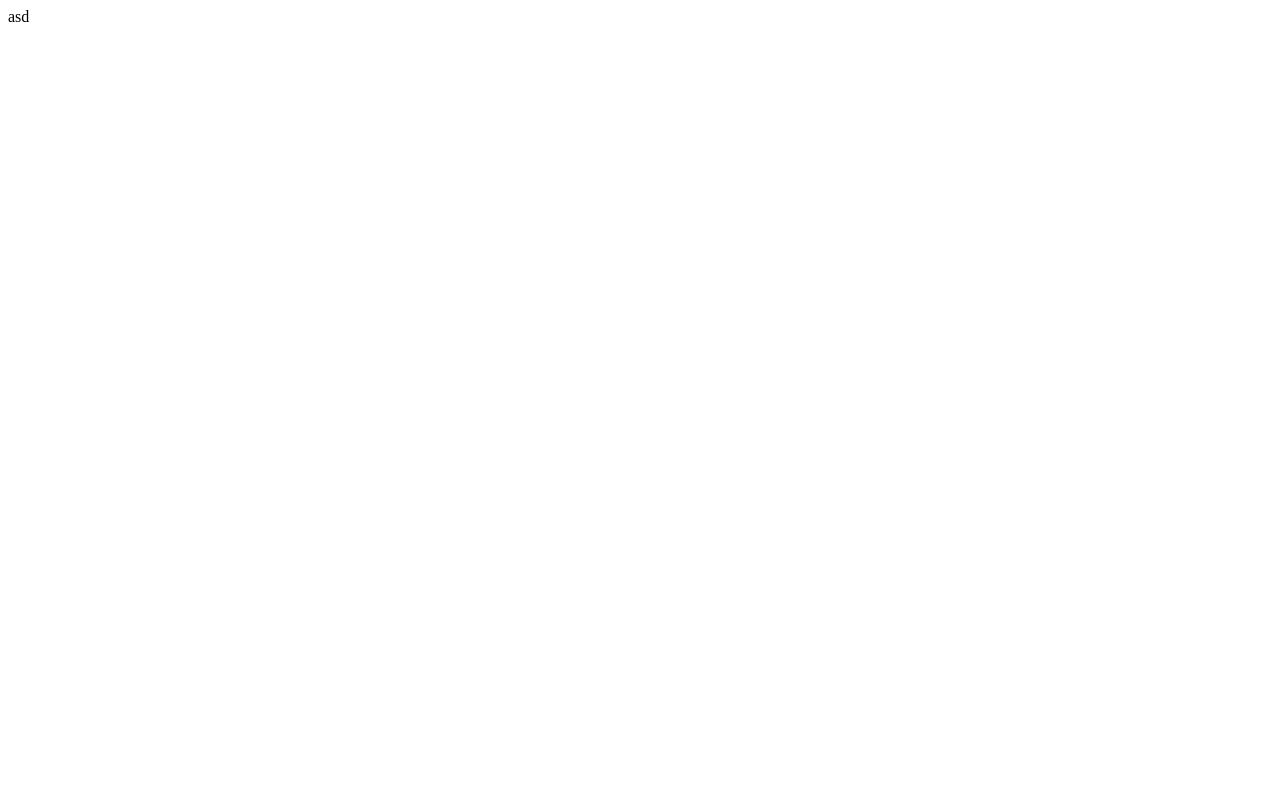
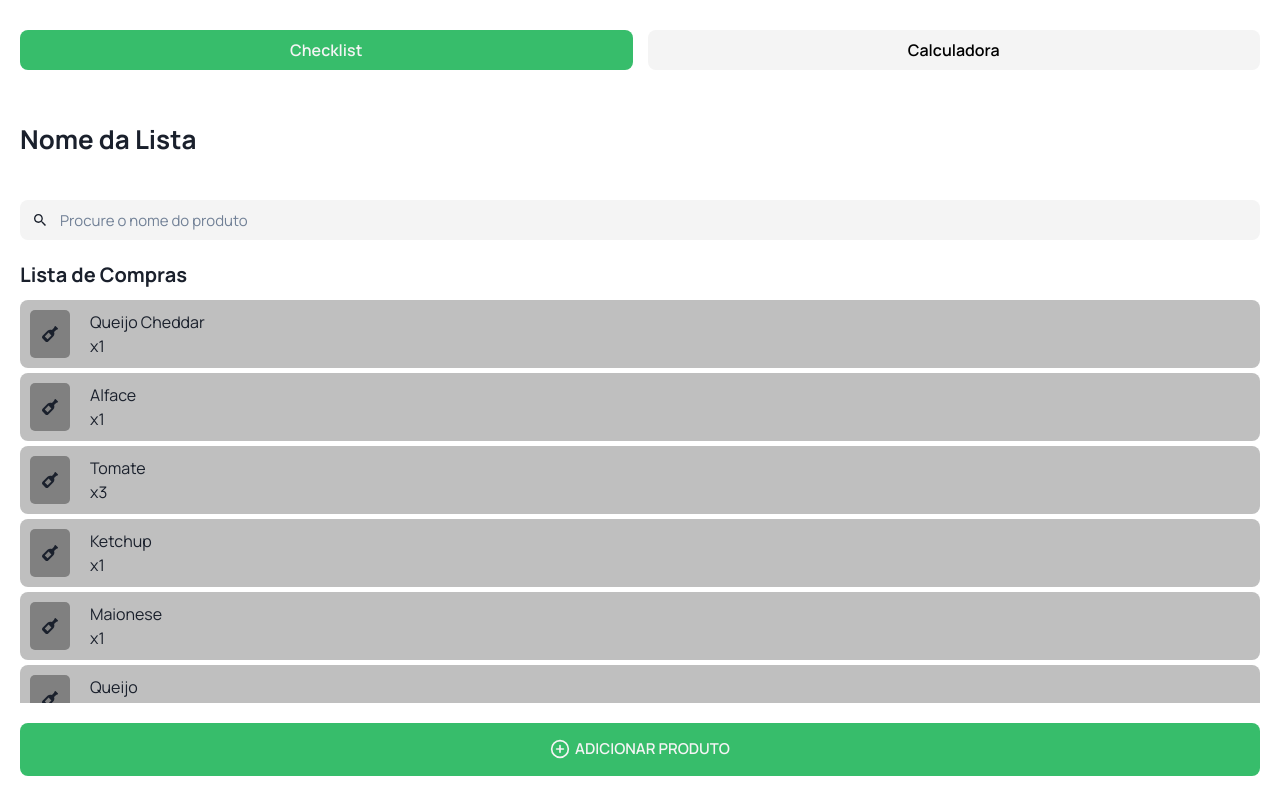
Before and after one commit to Alec-NK/shoplist, a React (Create React App) app: page / in a window 1280 px wide. Built offline with nearby package versions, Linux system fonts and the light colour scheme.

Commit message:
feat: theme, chakra ui e styled components

```diff
--- a/src/App.tsx
+++ b/src/App.tsx
@@ -1,7 +1,21 @@
 import React from "react";
+import { ThemeProvider } from "styled-components";
+import { ChakraProvider } from "@chakra-ui/react";
+
+import ShoppingList from "./pages/ShoppingList";
+
+import { DefaultTheme } from "./styles/theme";
+import GlobalStyle from "./styles/global";
 
 function App() {
-  return <div className="App">asd</div>;
+  return (
+    <ChakraProvider>
+      <ThemeProvider theme={DefaultTheme}>
+        <ShoppingList />
+        <GlobalStyle />
+      </ThemeProvider>
+    </ChakraProvider>
+  );
 }
 
 export default App;
--- /dev/null
+++ b/src/styles/global.ts
@@ -0,0 +1,15 @@
+import { createGlobalStyle } from "styled-components";
+
+export default createGlobalStyle`
+    * {
+        margin: 0;
+        padding: 0;
+        outline: none;
+        box-sizing: border-box;
+        -webkit-tap-highlight-color: transparent;
+    }
+
+    button {
+        cursor: pointer;
+    }
+`;
--- /dev/null
+++ b/src/styles/theme.ts
@@ -0,0 +1,5 @@
+export const DefaultTheme = {
+  sea_green: "#37BD6B",
+  dark_sea_green: "#31A85F",
+  white_gray: "#f4f4f4",
+};
```
Also changed, not shown: package.json (+7 -0 lines), 1 other file (tests, documents, lock files or other folders).
